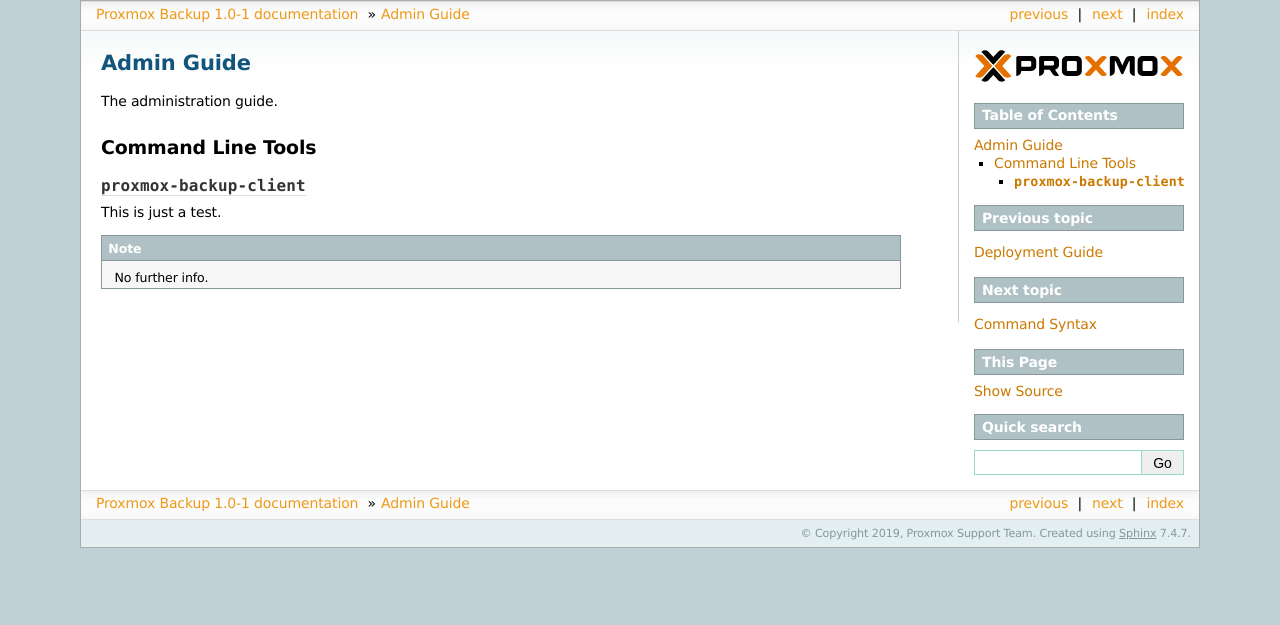
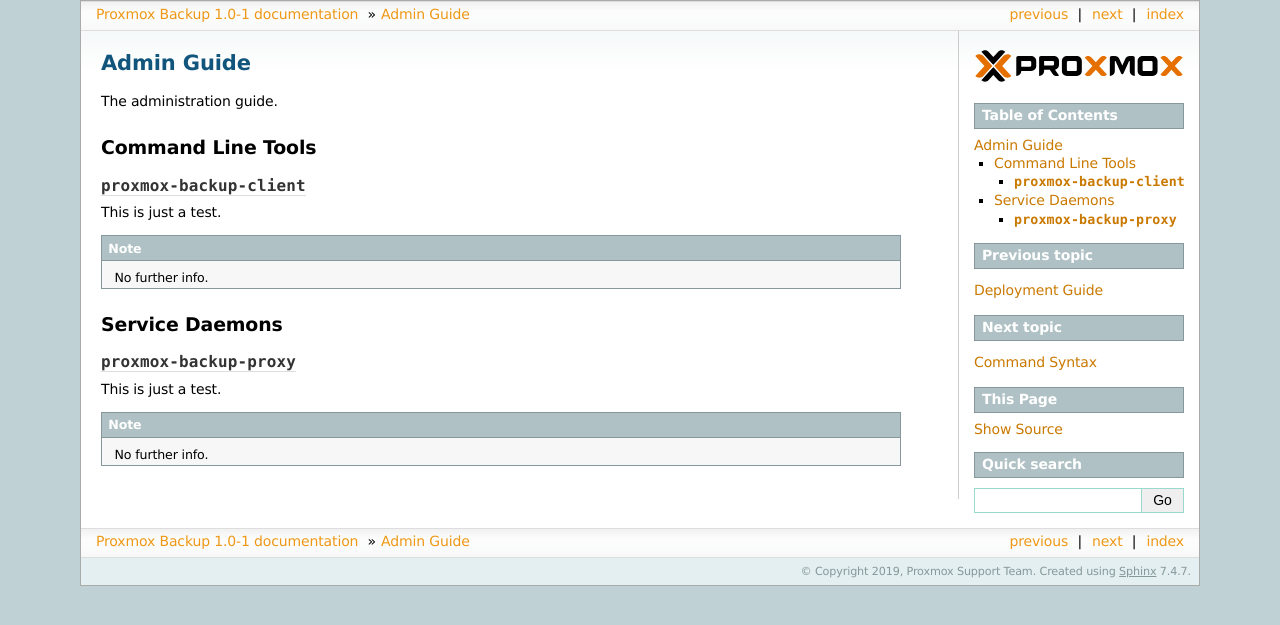
Before and after one commit to proxmox/proxmox-backup, a Sphinx documentation site: the page built from docs/admin-guide.rst, in a window 1280 px wide. Shown: the top 625 px of the page. Built offline with Sphinx 7.4.7, drawn with Linux system fonts in a browser that asks for light colours.

Commit message:
docs: add manual page for proxmox-backup-proxy

```diff
--- a/docs/admin-guide.rst
+++ b/docs/admin-guide.rst
@@ -5,3 +5,5 @@
 
 
 .. include:: command-line-tools.rst
+
+.. include:: services.rst
--- a/docs/conf.py
+++ b/docs/conf.py
@@ -87,6 +87,7 @@
 exclude_patterns = [
     '_build', 'Thumbs.db', '.DS_Store',
     'proxmox-backup-client/man1.rst',
+    'proxmox-backup-proxy/man1.rst',
     'epilog.rst',
     'pbs-copyright.rst',
 ]
--- /dev/null
+++ b/docs/proxmox-backup-proxy/description.rst
@@ -0,0 +1,3 @@
+This is just a test.
+
+.. NOTE:: No further info.
--- /dev/null
+++ b/docs/services.rst
@@ -0,0 +1,7 @@
+Service Daemons
+---------------
+
+``proxmox-backup-proxy``
+^^^^^^^^^^^^^^^^^^^^^^^^^
+
+.. include:: proxmox-backup-proxy/description.rst
```
Also changed, not shown: docs/proxmox-backup-proxy/man1.rst (added, +40 -0 lines), 1 other file.
